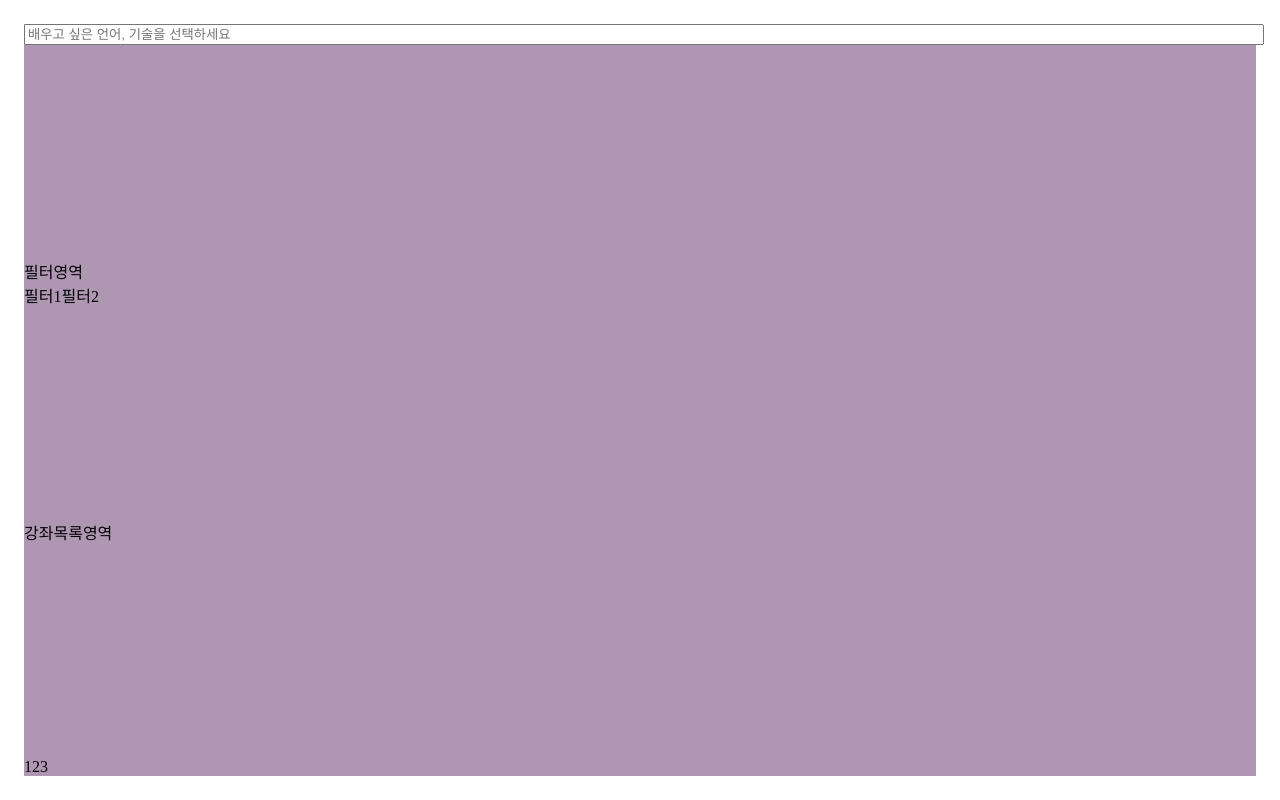
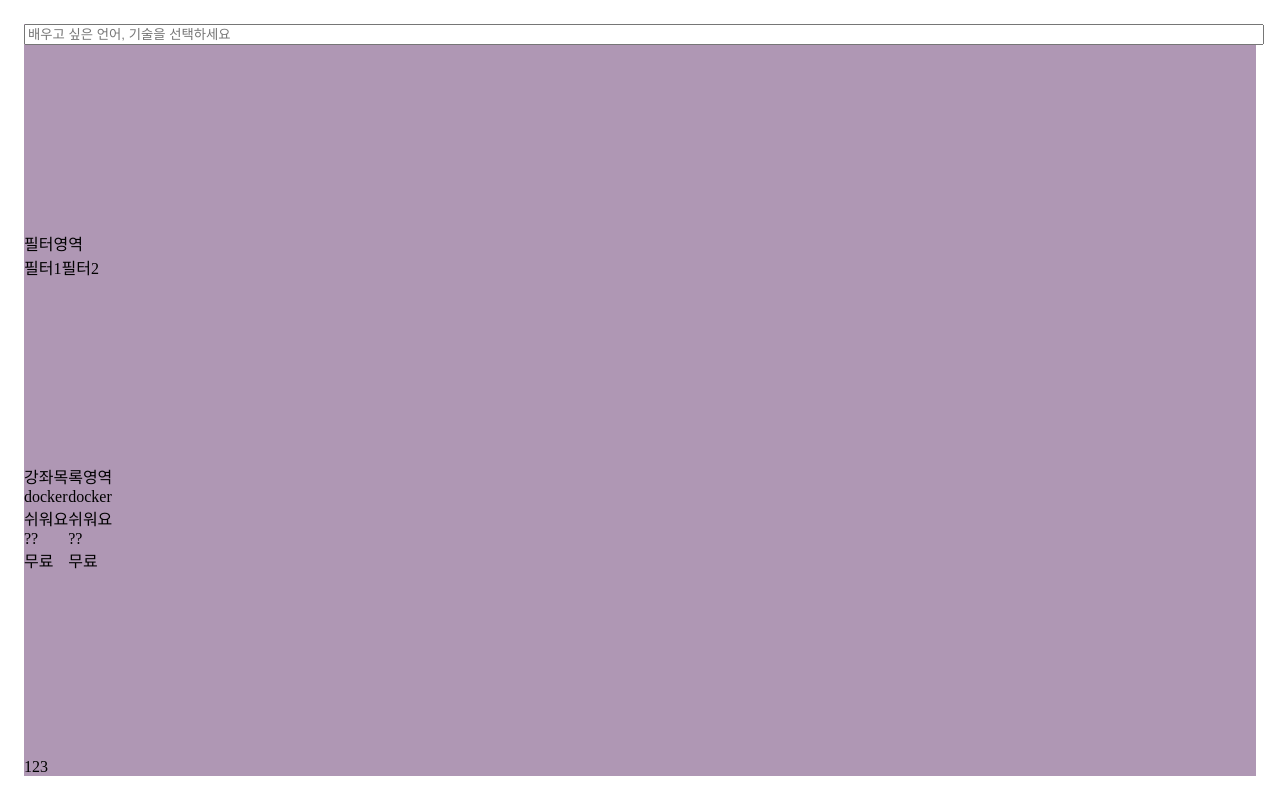
Before and after one commit to Hyeondoonge/elice-programming-assignment, a React app: page / in a window 1280 px wide. Built offline with nearby package versions, Linux system fonts and the light colour scheme.

Commit message:
design: 강좌(카드) 컴포넌트 생성

```diff
--- a/src/components/CourseArea.tsx
+++ b/src/components/CourseArea.tsx
@@ -1,10 +1,50 @@
 import React from 'react';
 import styled from 'styled-components';
+import List from '../common/List';
 
 const StyledCourseArea = styled.div`
   width: 100%;
 `;
 
+interface CardProps {
+  data: {
+    title: string;
+    description: string;
+    logo: string;
+    label: string;
+  };
+}
+
+const StyledCard = styled.div``;
+
+const Card = ({ data }: CardProps) => {
+  const { title, description, logo, label } = data;
+
+  return (
+    <StyledCard>
+      <div>{title}</div>
+      <div>{description}</div>
+      <div>{logo}</div>
+      <div>{label}</div>
+    </StyledCard>
+  );
+};
+
 export default function CourseArea() {
-  return <StyledCourseArea>강좌목록영역</StyledCourseArea>;
+  const data = {
+    title: 'docker',
+    description: '쉬워요',
+    logo: '??',
+    label: '무료'
+  };
+
+  return (
+    <StyledCourseArea>
+      강좌목록영역
+      <List>
+        <Card data={data} />
+        <Card data={data} />
+      </List>
+    </StyledCourseArea>
+  );
 }
```
